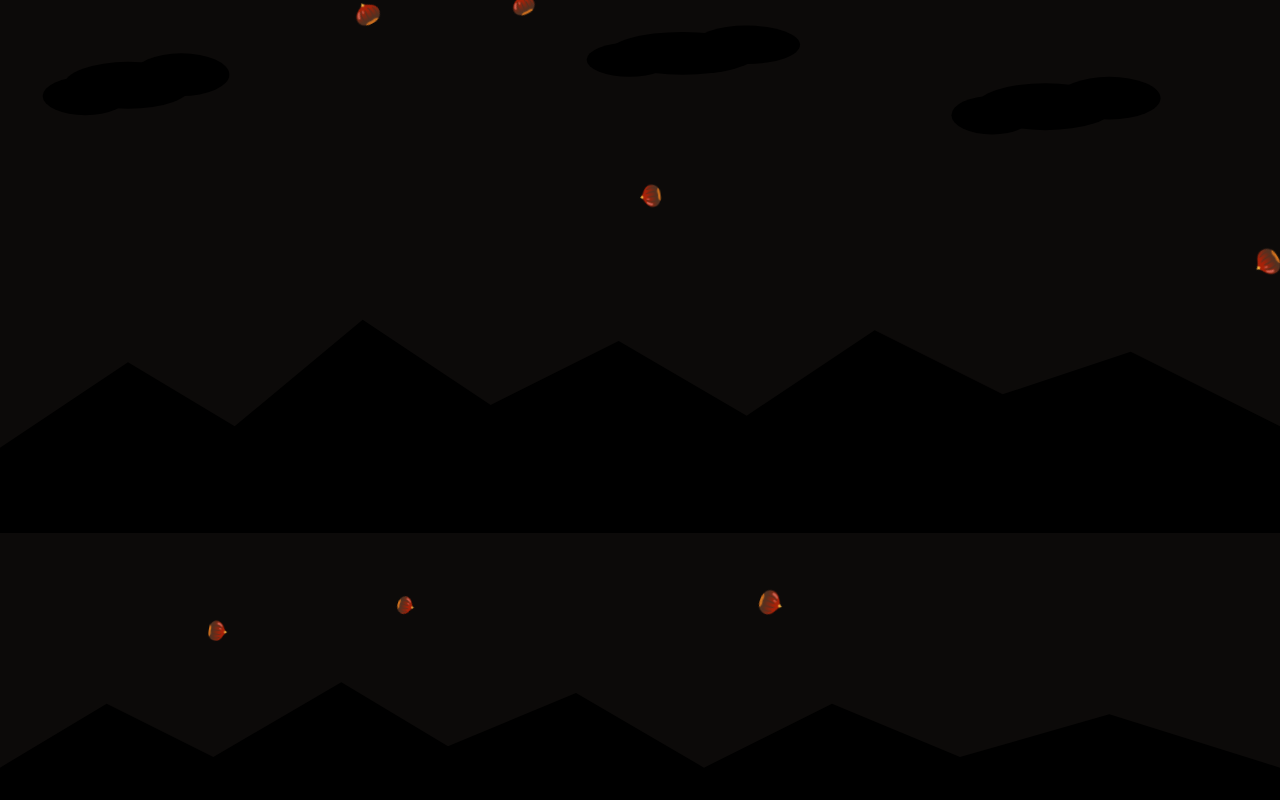
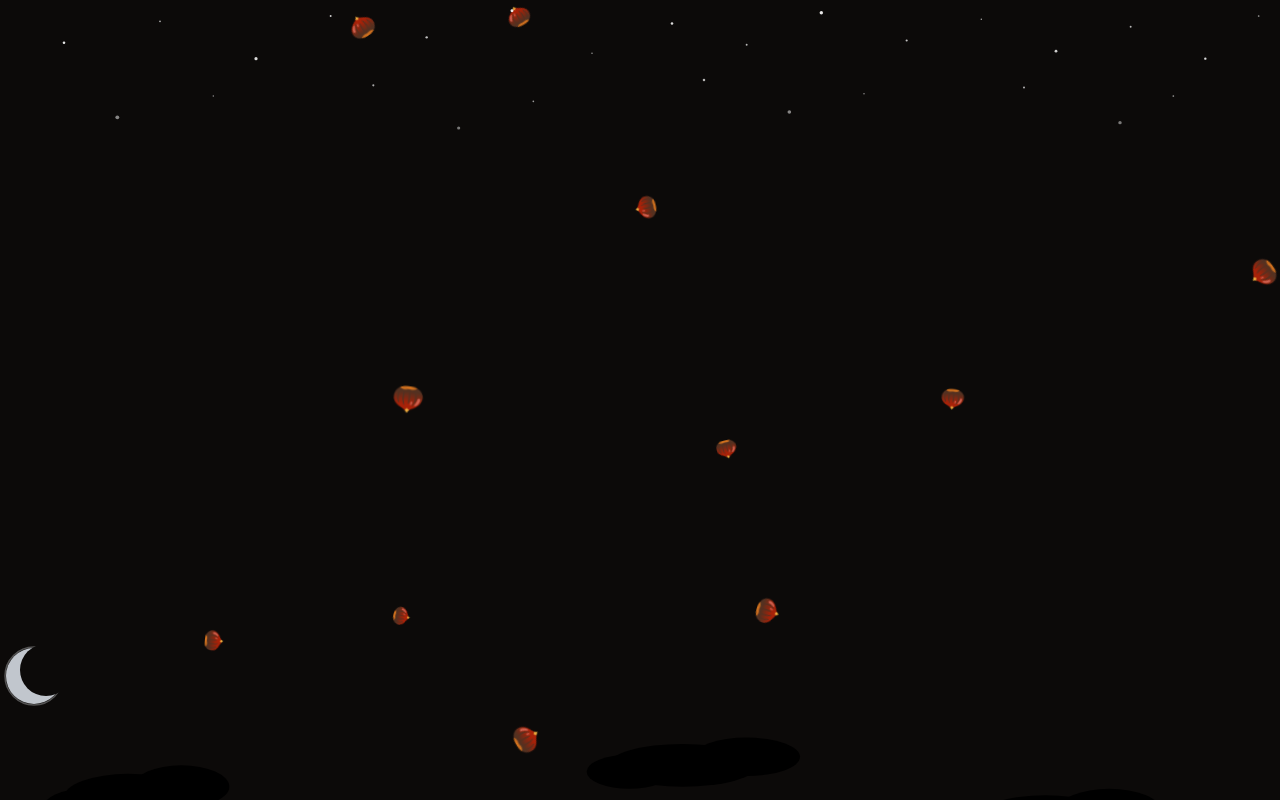
Before and after one commit to bgjoe40/dotori, a React (Vite) app: page / in a window 1280 px wide. Shown: the top 800 px of the page. Built offline with nearby package versions, Linux system fonts and the light colour scheme.

Commit message:
feat: dark mode moon crescent and stars in sky background

```diff
--- a/src/components/SkyBackground.tsx
+++ b/src/components/SkyBackground.tsx
@@ -13,8 +13,70 @@ export default function SkyBackground() {
       {/* 하늘 그라데이션 */}
       <div className="absolute inset-0 bg-gradient-to-b from-sky-200 via-sky-100 to-amber-50 dark:from-slate-950 dark:via-slate-900 dark:to-stone-900" />
 
-      {/* 태양 / 달 */}
-      <div className="absolute right-[12%] top-[8%] h-20 w-20 rounded-full bg-yellow-200/80 blur-sm dark:bg-slate-200/30" />
+      {/* 별 (다크모드 전용) */}
+      <svg
+        className="absolute inset-0 h-full w-full opacity-0 dark:opacity-100"
+        viewBox="0 0 1200 600"
+        preserveAspectRatio="xMidYMin slice"
+      >
+        <g fill="white">
+          {/* 크기별 별 — 각 circle는 cx, cy, r */}
+          <circle cx="60"  cy="40"  r="1.2" opacity="0.9" />
+          <circle cx="150" cy="20"  r="0.8" opacity="0.7" />
+          <circle cx="240" cy="55"  r="1.5" opacity="0.85" />
+          <circle cx="310" cy="15"  r="0.9" opacity="0.8" />
+          <circle cx="400" cy="35"  r="1.1" opacity="0.75" />
+          <circle cx="480" cy="10"  r="1.4" opacity="0.9" />
+          <circle cx="555" cy="50"  r="0.7" opacity="0.6" />
+          <circle cx="630" cy="22"  r="1.2" opacity="0.85" />
+          <circle cx="700" cy="42"  r="0.9" opacity="0.7" />
+          <circle cx="770" cy="12"  r="1.6" opacity="0.9" />
+          <circle cx="850" cy="38"  r="1.0" opacity="0.75" />
+          <circle cx="920" cy="18"  r="0.7" opacity="0.65" />
+          <circle cx="990" cy="48"  r="1.3" opacity="0.8" />
+          <circle cx="1060" cy="25" r="0.9" opacity="0.7" />
+          <circle cx="1130" cy="55" r="1.1" opacity="0.85" />
+          <circle cx="1180" cy="15" r="0.8" opacity="0.6" />
+          <circle cx="200"  cy="90"  r="0.7" opacity="0.55" />
+          <circle cx="350"  cy="80"  r="1.0" opacity="0.65" />
+          <circle cx="500"  cy="95"  r="0.8" opacity="0.6" />
+          <circle cx="660"  cy="75"  r="1.2" opacity="0.7" />
+          <circle cx="810"  cy="88"  r="0.7" opacity="0.55" />
+          <circle cx="960"  cy="82"  r="1.0" opacity="0.65" />
+          <circle cx="1100" cy="90"  r="0.8" opacity="0.6" />
+          {/* 반짝이는 별 (r이 약간 큰 것들) */}
+          <circle cx="110" cy="110" r="1.8" opacity="0.5" />
+          <circle cx="430" cy="120" r="1.5" opacity="0.45" />
+          <circle cx="740" cy="105" r="1.7" opacity="0.5" />
+          <circle cx="1050" cy="115" r="1.6" opacity="0.45" />
+        </g>
+      </svg>
+
+      {/* 태양 (라이트모드) */}
+      <div className="absolute right-[12%] top-[8%] block dark:hidden">
+        <div className="h-20 w-20 rounded-full bg-yellow-200/80 blur-sm" />
+      </div>
+
+      {/* 달 (다크모드) — 초승달: 큰 원에서 작은 원을 clipPath로 빼기 */}
+      <div className="absolute right-[12%] top-[8%] hidden dark:block">
+        <svg width="72" height="72" viewBox="0 0 72 72">
+          <defs>
+            <clipPath id="crescent-clip">
+              {/* 큰 원이 달 본체, 작은 원이 가리는 영역 */}
+              <path d="M0 0 H72 V72 H0 Z" />
+            </clipPath>
+            <mask id="crescent-mask">
+              <rect width="72" height="72" fill="white" />
+              {/* 오른쪽으로 살짝 치우친 원으로 가려서 초승달 연출 */}
+              <circle cx="46" cy="30" r="26" fill="black" />
+            </mask>
+          </defs>
+          {/* 달 본체 */}
+          <circle cx="34" cy="36" r="28" fill="rgb(226,232,240)" opacity="0.85" mask="url(#crescent-mask)" />
+          {/* 달 테두리 글로우 */}
+          <circle cx="34" cy="36" r="29" fill="none" stroke="rgb(248,250,252)" strokeWidth="1.5" opacity="0.3" mask="url(#crescent-mask)" />
+        </svg>
+      </div>
 
       {/* 구름 */}
       <svg
```
